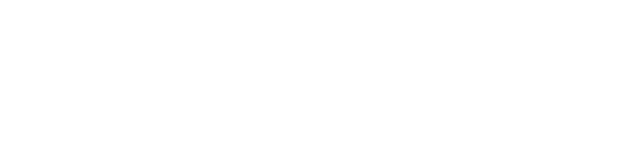
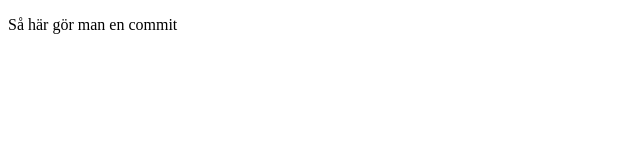
Before and after one commit to LennyFace1234/Orhan-Y-Produkterna, a plain HTML site: page index.html in a window 1280 px wide. Shown: the whole page, without its empty margins (0-640 px from the left). Drawn offline with Linux system fonts and the light colour scheme.

Commit message:
la till en paragraf

```diff
--- a/index.html
+++ b/index.html
@@ -6,6 +6,6 @@
     <title>Document</title>
 </head>
 <body>
-
+    <p>Så här gör man en commit</p>
 </body>
 </html>
```
